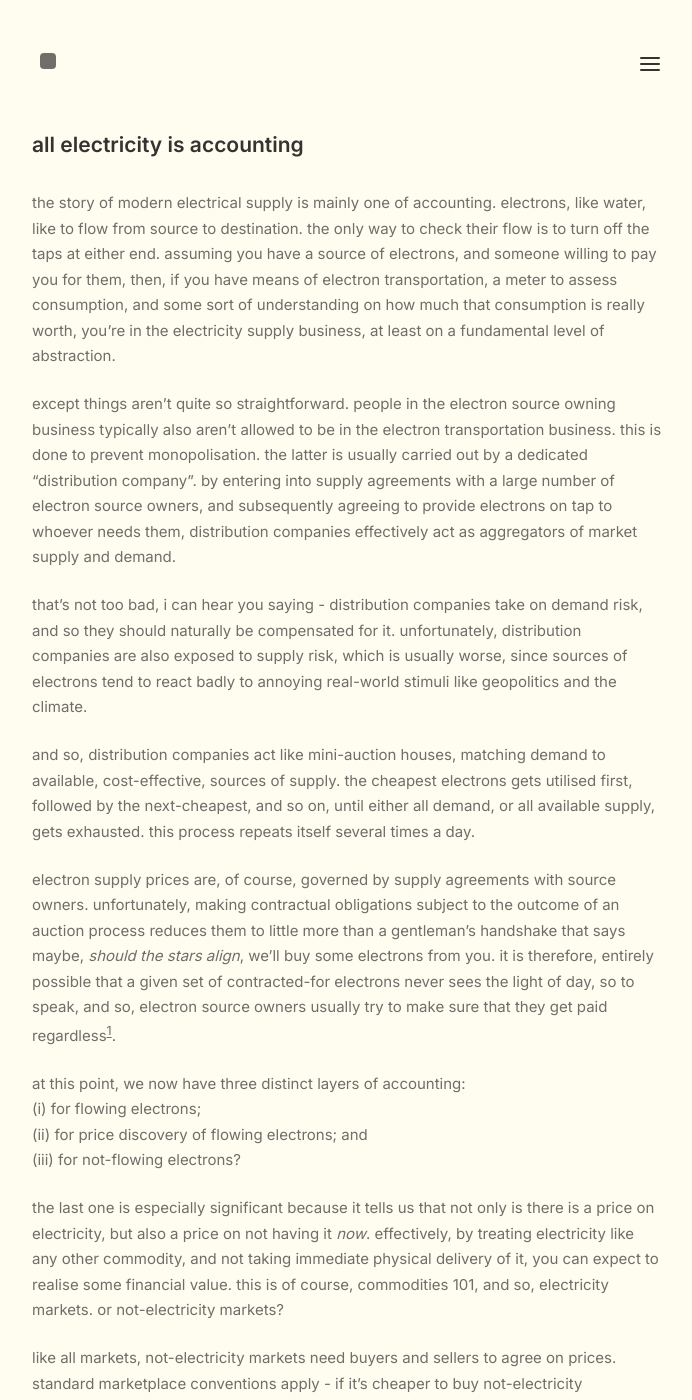
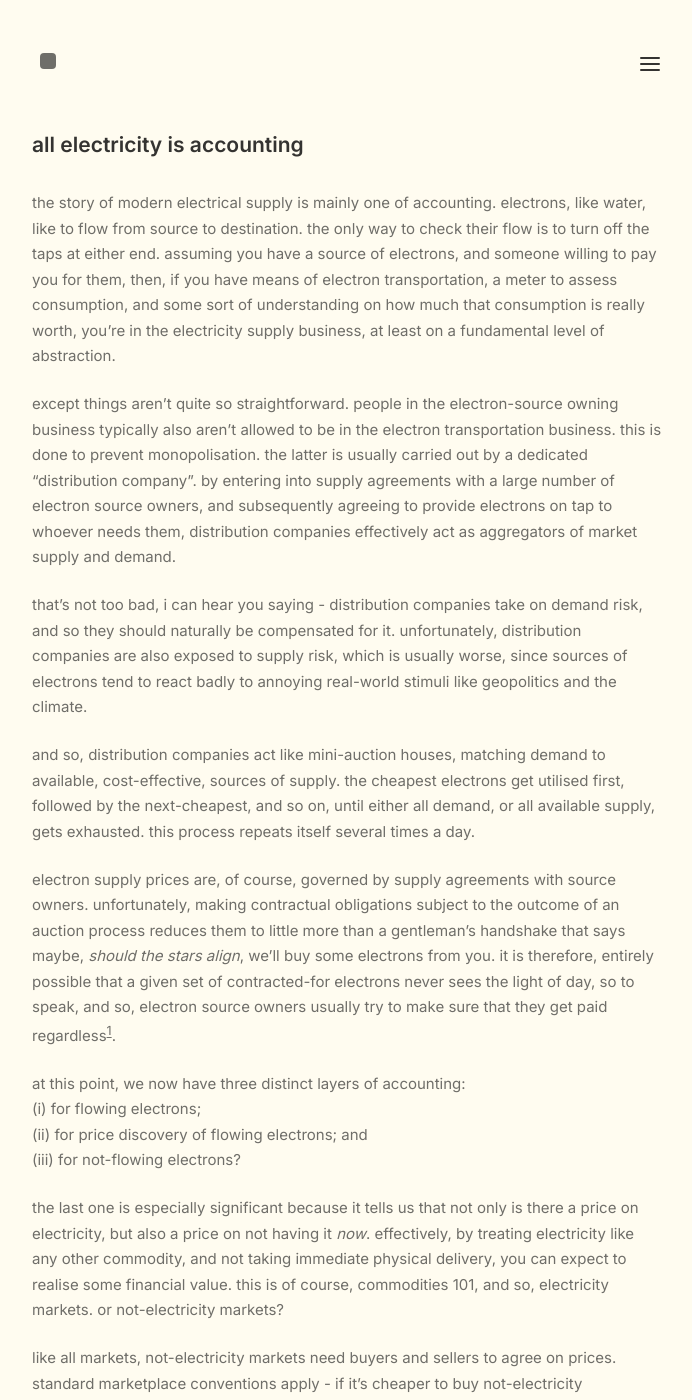
Before and after one commit to chhotavakeel/updatedsite, a Jekyll site: the page built from _notes/Public/all-electricity-is-accounting.md, in a window 1280 px wide and 1400 px high. Shown: the whole window, without its empty margins (293-985 px from the left). Built offline with Jekyll 4.4.1, drawn with Linux system fonts in a browser that asks for light colours.

Commit message:
Update all-electricity-is-accounting.md

```diff
--- a/_notes/Public/all-electricity-is-accounting.md
+++ b/_notes/Public/all-electricity-is-accounting.md
@@ -10,11 +10,11 @@ tags:
 
 the story of modern electrical supply is mainly one of accounting. electrons, like water, like to flow from source to destination. the only way to check their flow is to turn off the taps at either end. assuming you have a source of electrons, and someone willing to pay you for them, then, if you have means of electron transportation, a meter to assess consumption, and some sort of understanding on how much that consumption is really worth, you're in the electricity supply business, at least on a fundamental level of abstraction.
 
-except things aren't quite so straightforward. people in the electron source owning business typically also aren't allowed to be in the electron transportation business. this is done to prevent monopolisation. the latter is usually carried out by a dedicated "distribution company". by entering into supply agreements with a large number of electron source owners, and subsequently agreeing to provide electrons on tap to whoever needs them, distribution companies effectively act as aggregators of market supply and demand.
+except things aren't quite so straightforward. people in the electron-source owning business typically also aren't allowed to be in the electron transportation business. this is done to prevent monopolisation. the latter is usually carried out by a dedicated "distribution company". by entering into supply agreements with a large number of electron source owners, and subsequently agreeing to provide electrons on tap to whoever needs them, distribution companies effectively act as aggregators of market supply and demand.
 
 that's not too bad, i can hear you saying - distribution companies take on demand risk, and so they should naturally be compensated for it. unfortunately, distribution companies are also exposed to supply risk, which is usually worse, since sources of electrons tend to react badly to annoying real-world stimuli like geopolitics and the climate.
 
-and so, distribution companies act like mini-auction houses, matching demand to available, cost-effective, sources of supply. the cheapest electrons gets utilised first, followed by the next-cheapest, and so on, until either all demand, or all available supply, gets exhausted. this process repeats itself several times a day.
+and so, distribution companies act like mini-auction houses, matching demand to available, cost-effective, sources of supply. the cheapest electrons get utilised first, followed by the next-cheapest, and so on, until either all demand, or all available supply, gets exhausted. this process repeats itself several times a day.
 
 electron supply prices are, of course, governed by supply agreements with source owners. unfortunately, making contractual obligations subject to the outcome of an auction process reduces them to little more than a gentleman's handshake that says maybe, *should the stars align*, we'll buy some electrons from you. it is therefore, entirely possible that a given set of contracted-for electrons never sees the light of day, so to speak, and so, electron source owners usually try to make sure that they get paid regardless[^1].
 
@@ -23,7 +23,7 @@ at this point, we now have three distinct layers of accounting: <br>
 (ii) for price discovery of flowing electrons; and <br>
 (iii) for not-flowing electrons?
 
-the last one is especially significant because it tells us that not only is there is a price on electricity, but also a price on not having it *now*. effectively, by treating electricity like any other commodity, and not taking immediate physical delivery of it, you can expect to realise some financial value. this is of course, commodities 101, and so, electricity markets. or not-electricity markets?
+the last one is especially significant because it tells us that not only is there a price on electricity, but also a price on not having it *now*. effectively, by treating electricity like any other commodity, and not taking immediate physical delivery, you can expect to realise some financial value. this is of course, commodities 101, and so, electricity markets. or not-electricity markets?
 
 like all markets, not-electricity markets need buyers and sellers to agree on prices. standard marketplace conventions apply - if it's cheaper to buy not-electricity elsewhere[^2], then no trade happens. similarly, indirect network effects exist - having a large pool of buyers on your marketplace attracts more sellers there, and vice versa. this leads to better (well, more accurate) not-electricity prices. this is a good thing for you! now, even more people will be incentivised to use your marketplace, leading to even more accurate not-electricity prices, and allowing you to collect even more in transaction fees.
 
```
